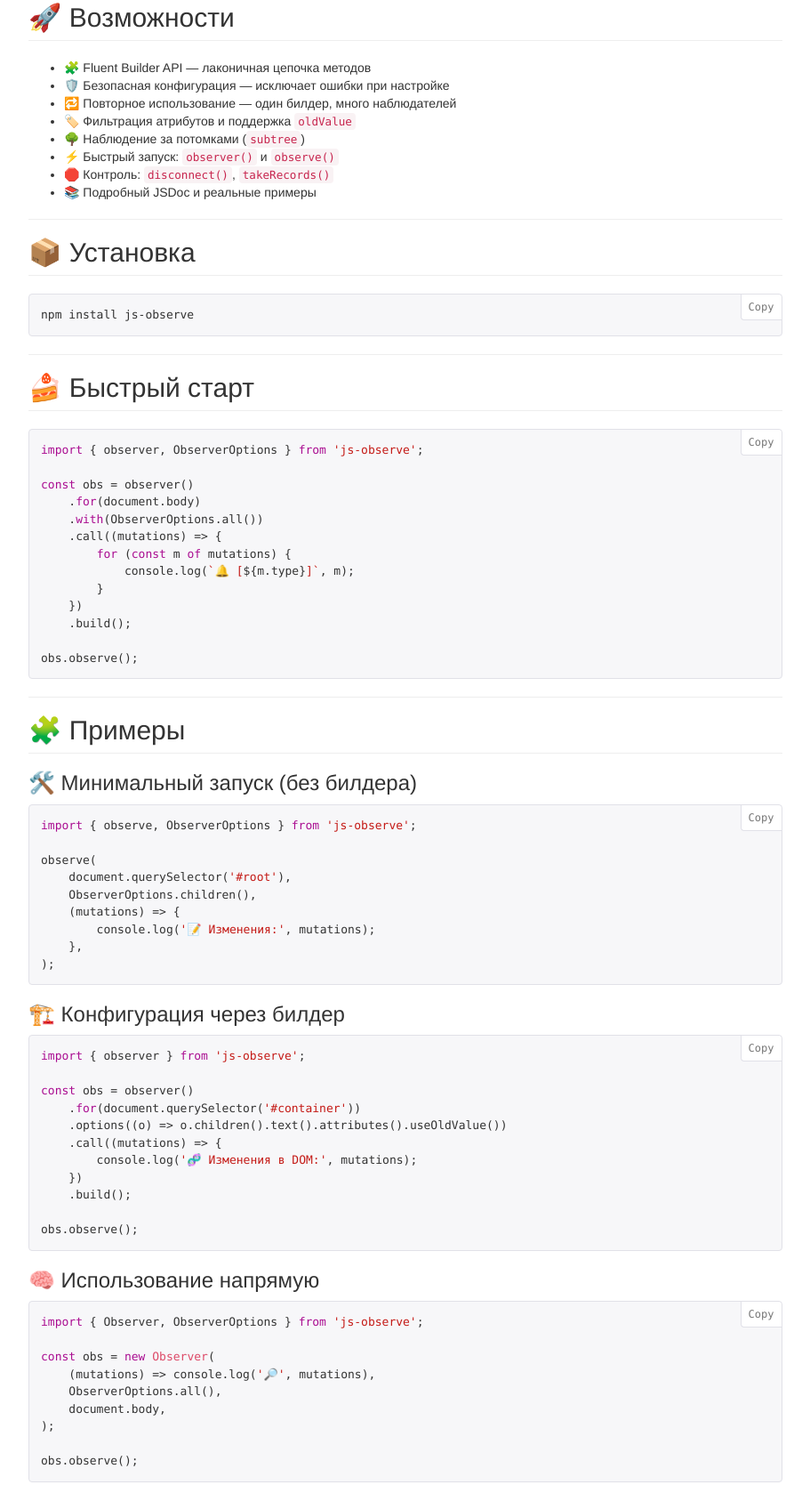
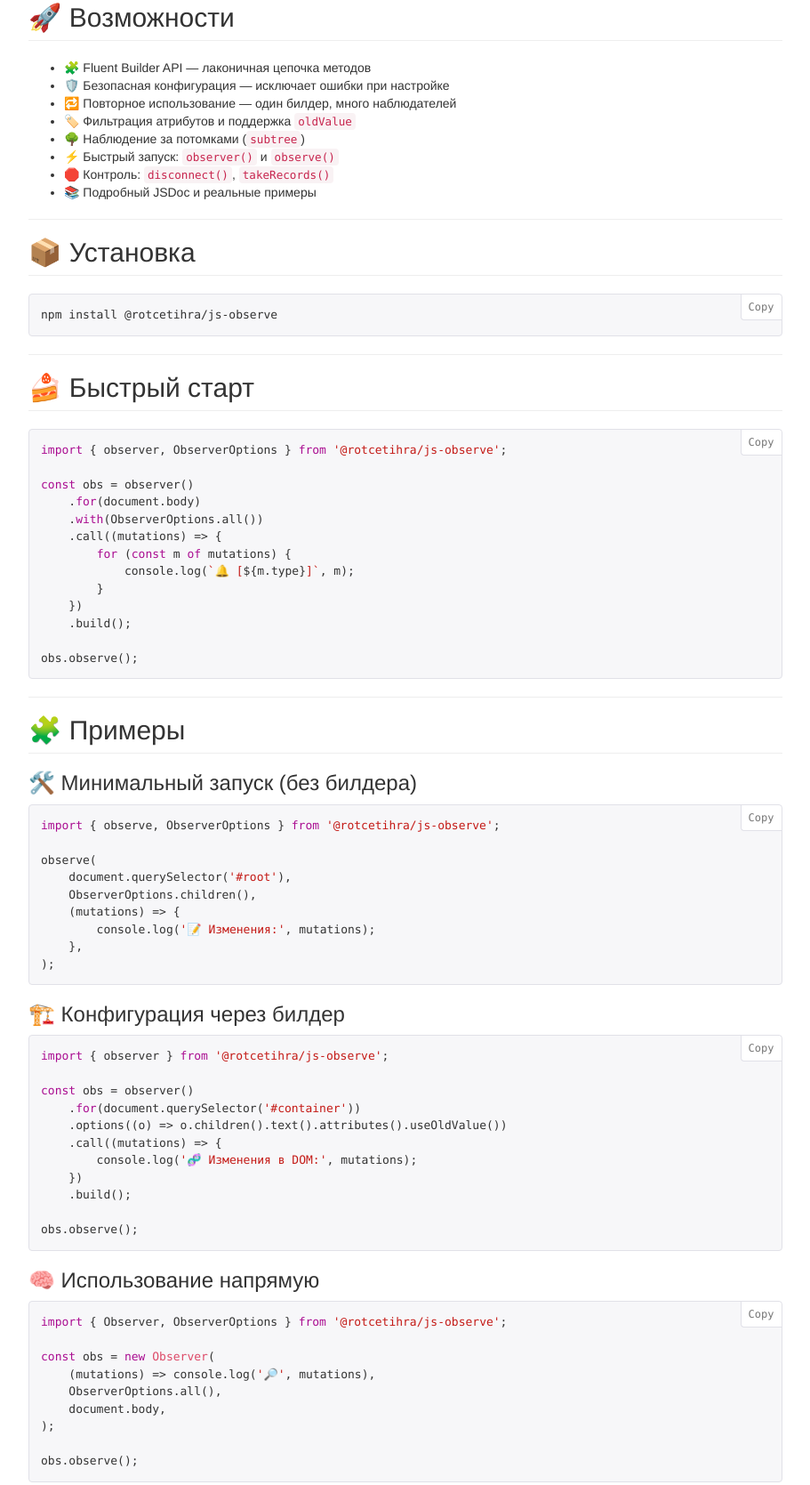
Before and after one commit to rotcetihra/js-observe, a website: page docs/index.html in a window 1280 px wide. Shown: the part 512-2181 px from the top of the page at 89% size, without its empty margins (38-949 px from the left). Drawn offline with Linux system fonts and the light colour scheme; a web font is replaced by a local one.

Commit message:
Исправлена ошибка в имени пакета: `js-observe` → `@rotcetihra/js-observe`.

```diff
--- a/docs/index.html
+++ b/docs/index.html
@@ -124,12 +124,12 @@
 <hr>
 <h2>📦 Установка</h2>
 <pre class="prettyprint source lang-bash"><code>
-npm install js-observe
+npm install @rotcetihra/js-observe
 
 </code></pre>
 <hr>
 <h2>🍰 Быстрый старт</h2>
-<pre class="prettyprint source lang-js"><code>import { observer, ObserverOptions } from 'js-observe';
+<pre class="prettyprint source lang-js"><code>import { observer, ObserverOptions } from '@rotcetihra/js-observe';
 
 const obs = observer()
     .for(document.body)
@@ -146,7 +146,7 @@ obs.observe();
 <hr>
 <h2>🧩 Примеры</h2>
 <h3>🛠️ Минимальный запуск (без билдера)</h3>
-<pre class="prettyprint source lang-js"><code>import { observe, ObserverOptions } from 'js-observe';
+<pre class="prettyprint source lang-js"><code>import { observe, ObserverOptions } from '@rotcetihra/js-observe';
 
 observe(
     document.querySelector('#root'),
@@ -157,7 +157,7 @@ observe(
 );
 </code></pre>
 <h3>🏗️ Конфигурация через билдер</h3>
-<pre class="prettyprint source lang-js"><code>import { observer } from 'js-observe';
+<pre class="prettyprint source lang-js"><code>import { observer } from '@rotcetihra/js-observe';
 
 const obs = observer()
     .for(document.querySelector('#container'))
@@ -170,7 +170,7 @@ const obs = observer()
 obs.observe();
 </code></pre>
 <h3>🧠 Использование напрямую</h3>
-<pre class="prettyprint source lang-js"><code>import { Observer, ObserverOptions } from 'js-observe';
+<pre class="prettyprint source lang-js"><code>import { Observer, ObserverOptions } from '@rotcetihra/js-observe';
 
 const obs = new Observer(
     (mutations) => console.log('🔎', mutations),
@@ -291,6 +291,9 @@ obs.observe();
 obs.disconnect(); // 🛑 Остановить наблюдение
 </code></pre>
 <hr>
+<h2>Изменения</h2>
+<p><a href="./CHANGELOG.md">CHANGELOG</a></p>
+<hr>
 <h2>📄 Лицензия</h2>
 <p><a href="./LICENSE">MIT</a></p>
 <hr>
--- a/package.json
+++ b/package.json
@@ -1,6 +1,6 @@
 {
     "name": "@rotcetihra/js-observe",
-    "version": "1.0.0",
+    "version": "1.0.1",
     "description": "Declarative wrapper over MutationObserver",
     "main": "src/index.js",
     "type": "module",
@@ -17,6 +17,10 @@
         "type": "git",
         "url": "https://github.com/rotcetihra/js-observe.git"
     },
+    "bugs": {
+        "url": "https://github.com/rotcetihra/js-observe/issues"
+    },
+    "homepage": "https://rotcetihra.github.io/js-observe/index.html",
     "devDependencies": {
         "jest": "^30.0.5",
         "jest-environment-jsdom": "^30.0.5",
```
Also changed, not shown: CHANGELOG.md (added), README.md.
